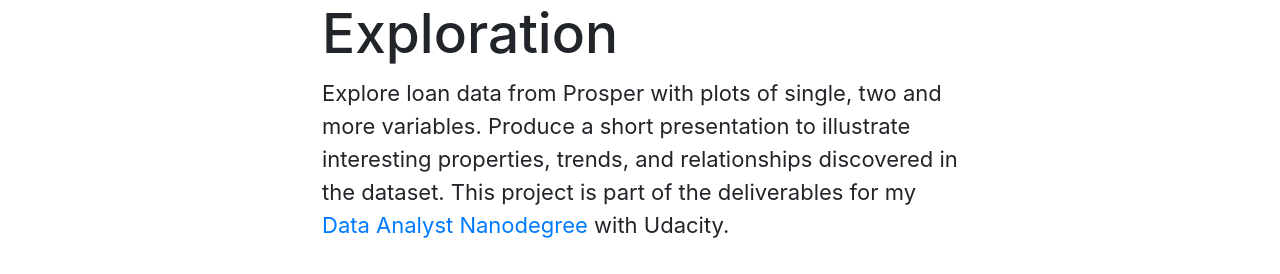
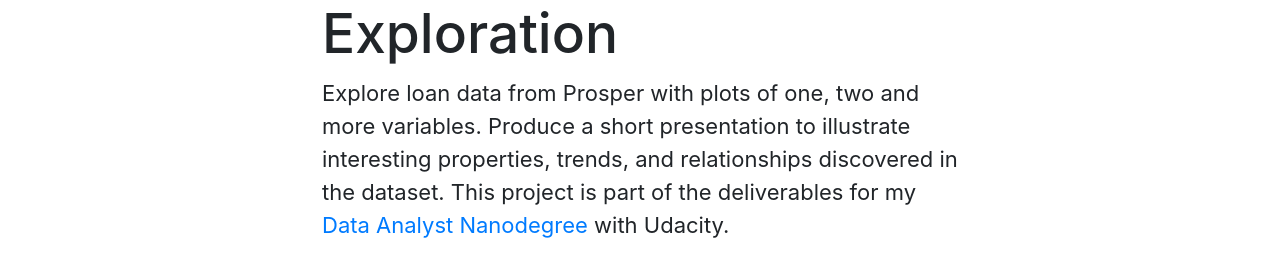
Before and after one commit to atan4583/atan4583.github.io, a Jekyll site: the page built from _posts/2019-06-09-Project 5-DataVisualization.md, in a window 1280 px wide and 900 px high. Shown: the part 464-738 px from the top of the window. Built offline with Jekyll 4.4.1, drawn with Linux system fonts in a browser that asks for light colours; cached includes are drawn as plain includes; nearby versions of some CDN libraries; formulas are drawn with MathJax 3.

Commit message:
modify project posts

```diff
--- a/_posts/2019-06-09-Project 5-DataVisualization.md
+++ b/_posts/2019-06-09-Project 5-DataVisualization.md
@@ -11,7 +11,7 @@
 $$\Rightarrow$$ <a href="\images\Project5-loanDataAnalysis\Prosper_Loan.slides.html" target="_blank"><b>Slide Show</b></a> (Hit _**Auto Play**_ button to suspend/resume slide show or _**Manual Play**_ button to advance slide page manually)
 
 # Prosper Loan Dataset Exploration
-Explore loan data from Prosper with plots of single, two and more variables. Produce a short presentation to illustrate interesting properties, trends, and relationships discovered in the dataset. This project is part of the deliverables for my [Data Analyst Nanodegree](https://www.udacity.com/course/data-analyst-nanodegree--nd002) with Udacity.
+Explore loan data from Prosper with plots of one, two and more variables. Produce a short presentation to illustrate interesting properties, trends, and relationships discovered in the dataset. This project is part of the deliverables for my [Data Analyst Nanodegree](https://www.udacity.com/course/data-analyst-nanodegree--nd002) with Udacity.
 
 ## Dataset
 The data consists of 6,123 Prosper loan listings created between 1 July 2008 and 31 December 2009 from Prosper, an online peer-to-peer lending business. The data has 16 features
```
Also changed, not shown: _posts/2018-07-26-Project 1-ImageClassifier.md (+3 -3 lines), _posts/2019-04-13-Project 4-DataWrangling.md (+1 -1 lines).
